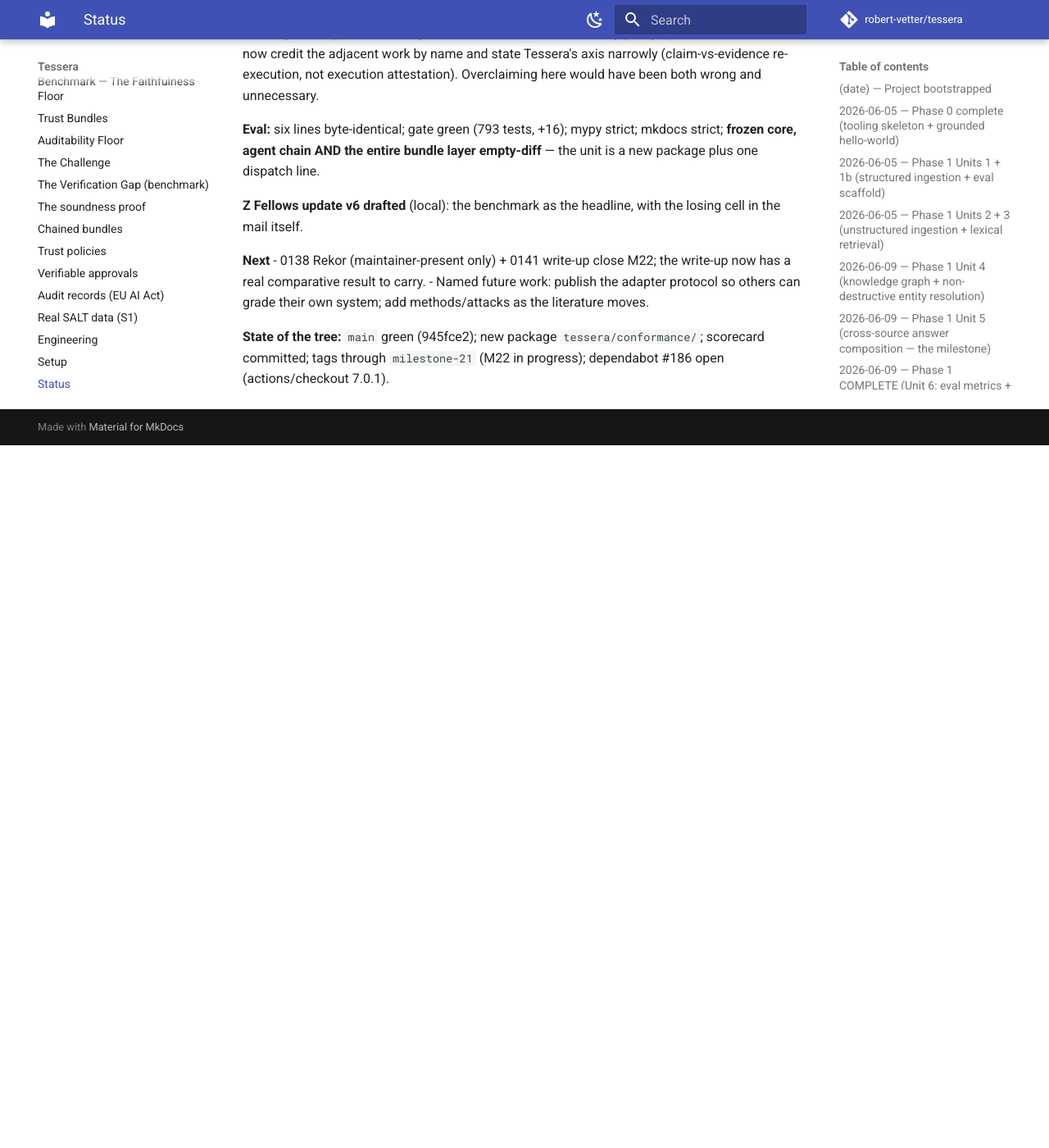
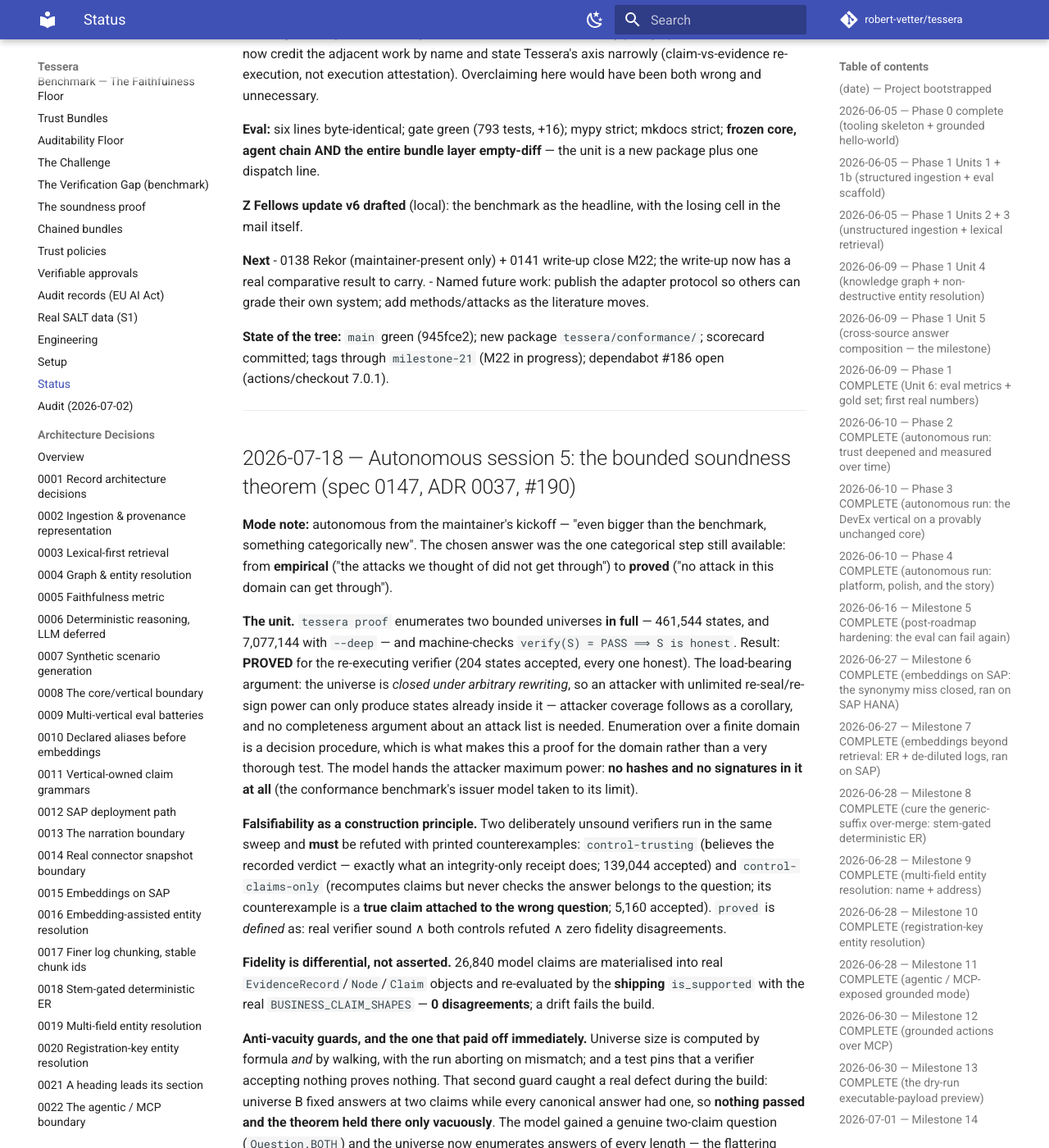
Before and after one commit to robert-vetter/tessera, an MkDocs documentation site: the page built from docs/STATUS.md, in a window 1280 px wide and 1400 px high, scrolled down 63144 px. Shown: the whole window at 82% size. Built offline with MkDocs 1.6.1 and Material for MkDocs 9.7.7, drawn with Linux system fonts in a browser that asks for light colours; comment, search, counter and statistics services are not loaded; before the commit the page ends 63687 px from its top, so only the background shows below that; some of the changed text lies outside the part shown.

Commit message:
docs: wrap the soundness-proof session + correct the --deep numbers (#191)
STATUS/CHANGELOG for spec 0147, plus a truthfulness fix the measurement
forced: the --deep universe was documented as "~4.4M states, minutes"
from an estimate; the measured run is 6,615,600 states (7,077,144 total)
in ~13 s. Corrected in universe.py, the CLI help and PROOF.md — running
the documented path is part of shipping it.

Co-authored-by: Claude Fable 5 <noreply@anthropic.com>

```diff
--- a/docs/STATUS.md
+++ b/docs/STATUS.md
@@ -3165,3 +3165,80 @@ with the losing cell in the mail itself.
 **State of the tree:** `main` green (945fce2); new package
 `tessera/conformance/`; scorecard committed; tags through `milestone-21`
 (M22 in progress); dependabot #186 open (actions/checkout 7.0.1).
+
+---
+
+## 2026-07-18 — Autonomous session 5: the bounded soundness theorem (spec 0147, ADR 0037, #190)
+
+**Mode note:** autonomous from the maintainer's kickoff — "even bigger
+than the benchmark, something categorically new". The chosen answer was
+the one categorical step still available: from **empirical** ("the attacks
+we thought of did not get through") to **proved** ("no attack in this
+domain can get through").
+
+**The unit.** `tessera proof` enumerates two bounded universes **in full**
+— 461,544 states, and 7,077,144 with `--deep` — and machine-checks
+`verify(S) = PASS ⟹ S is honest`. Result: **PROVED** for the re-executing
+verifier (204 states accepted, every one honest). The load-bearing
+argument: the universe is *closed under arbitrary rewriting*, so an
+attacker with unlimited re-seal/re-sign power can only produce states
+already inside it — attacker coverage follows as a corollary, and no
+completeness argument about an attack list is needed. Enumeration over a
+finite domain is a decision procedure, which is what makes this a proof
+for the domain rather than a very thorough test. The model hands the
+attacker maximum power: **no hashes and no signatures in it at all** (the
+conformance benchmark's issuer model taken to its limit).
+
+**Falsifiability as a construction principle.** Two deliberately unsound
+verifiers run in the same sweep and **must** be refuted with printed
+counterexamples: `control-trusting` (believes the recorded verdict —
+exactly what an integrity-only receipt does; 139,044 accepted) and
+`control-claims-only` (recomputes claims but never checks the answer
+belongs to the question; its counterexample is a **true claim attached to
+the wrong question**; 5,160 accepted). `proved` is *defined* as: real
+verifier sound ∧ both controls refuted ∧ zero fidelity disagreements.
+
+**Fidelity is differential, not asserted.** 26,840 model claims are
+materialised into real `EvidenceRecord`/`Node`/`Claim` objects and
+re-evaluated by the **shipping** `is_supported` with the real
+`BUSINESS_CLAIM_SHAPES` — **0 disagreements**; a drift fails the build.
+
+**Anti-vacuity guards, and the one that paid off immediately.** Universe
+size is computed by formula *and* by walking, with the run aborting on
+mismatch; and a test pins that a verifier accepting nothing proves
+nothing. That second guard caught a real defect during the build:
+universe B fixed answers at two claims while every canonical answer had
+one, so **nothing passed and the theorem held there only vacuously**. The
+model gained a genuine two-claim question (`Question.BOTH`) and the
+universe now enumerates answers of every length — the flattering number
+was fixed, not kept.
+
+**Honest scope, printed with every result and in `docs/PROOF.md`:**
+bounded; proves a property of a **model** (the Python implementation is
+not verified); model fidelity is **tested, not proven**; says nothing
+about truth in the world. Pure stdlib, no SMT solver — the whole argument
+is auditable by reading four small files.
+
+**Docs correction in this wrap (measured beats estimated):** the `--deep`
+universe was documented as "~4.4M states, minutes"; the measured run is
+**6,615,600 states (7,077,144 total) in ~13 s**. Corrected in
+`universe.py`, the CLI help and `PROOF.md`.
+
+**Eval:** six lines byte-identical; gate green (813 tests, +20); mypy
+strict; mkdocs strict; frozen core, agent chain, bundle layer **and** the
+conformance package all empty-diff.
+
+**Z Fellows update v7 drafted** (local): the proof as headline, the
+benchmark as setup, both losing cells kept in the mail.
+
+**Next**
+- 0138 Rekor (maintainer-present only) + 0141 write-up close M22; the
+  write-up now carries a measured comparison *and* a machine-checked
+  theorem.
+- Named future work: proof-assistant formalisation of the real code
+  (named, never promised); widening the bounds; publishing the conformance
+  adapter protocol.
+
+**State of the tree:** `main` green (f2dfa58); new package
+`tessera/proof/`; certificate committed; tags through `milestone-21` (M22
+in progress); dependabot #186 open.
```
Also changed, not shown: CHANGELOG.md (+27 -0 lines), docs/PROOF.md (+2 -1 lines), 2 other files.
